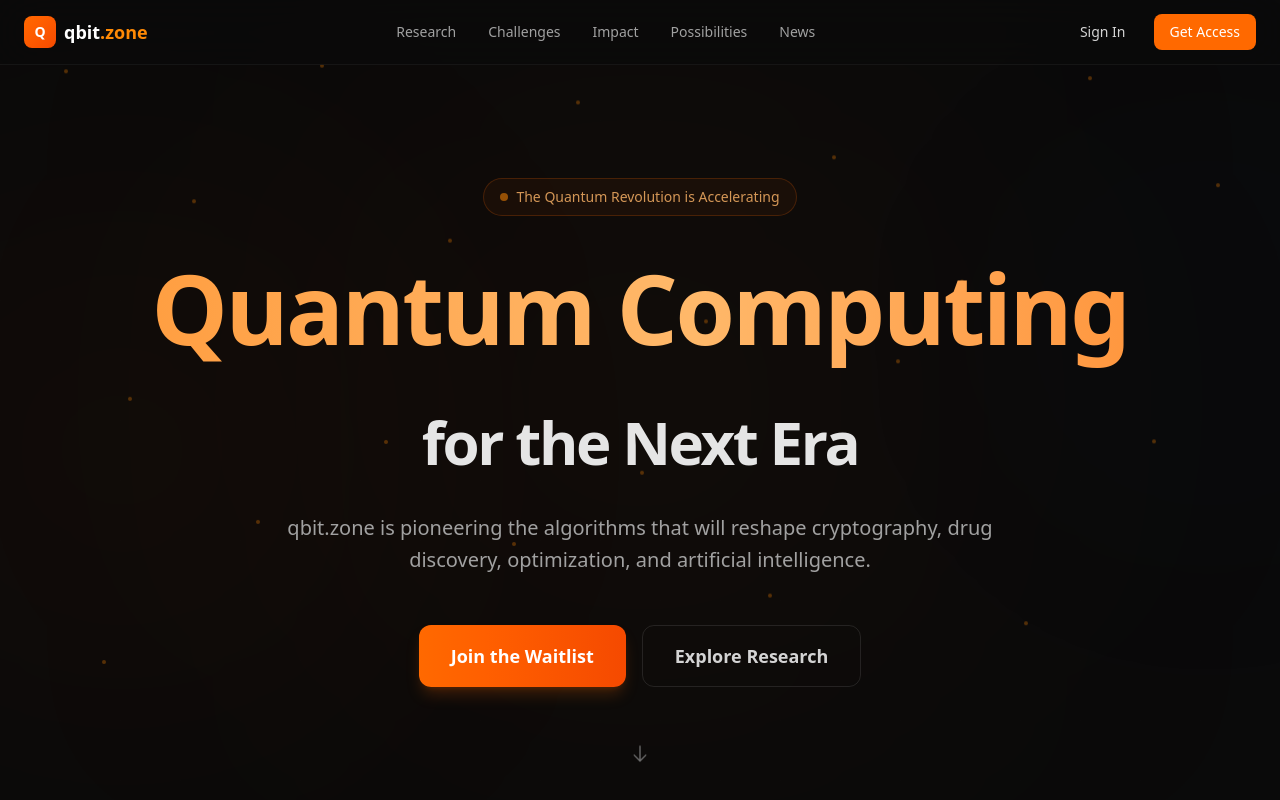
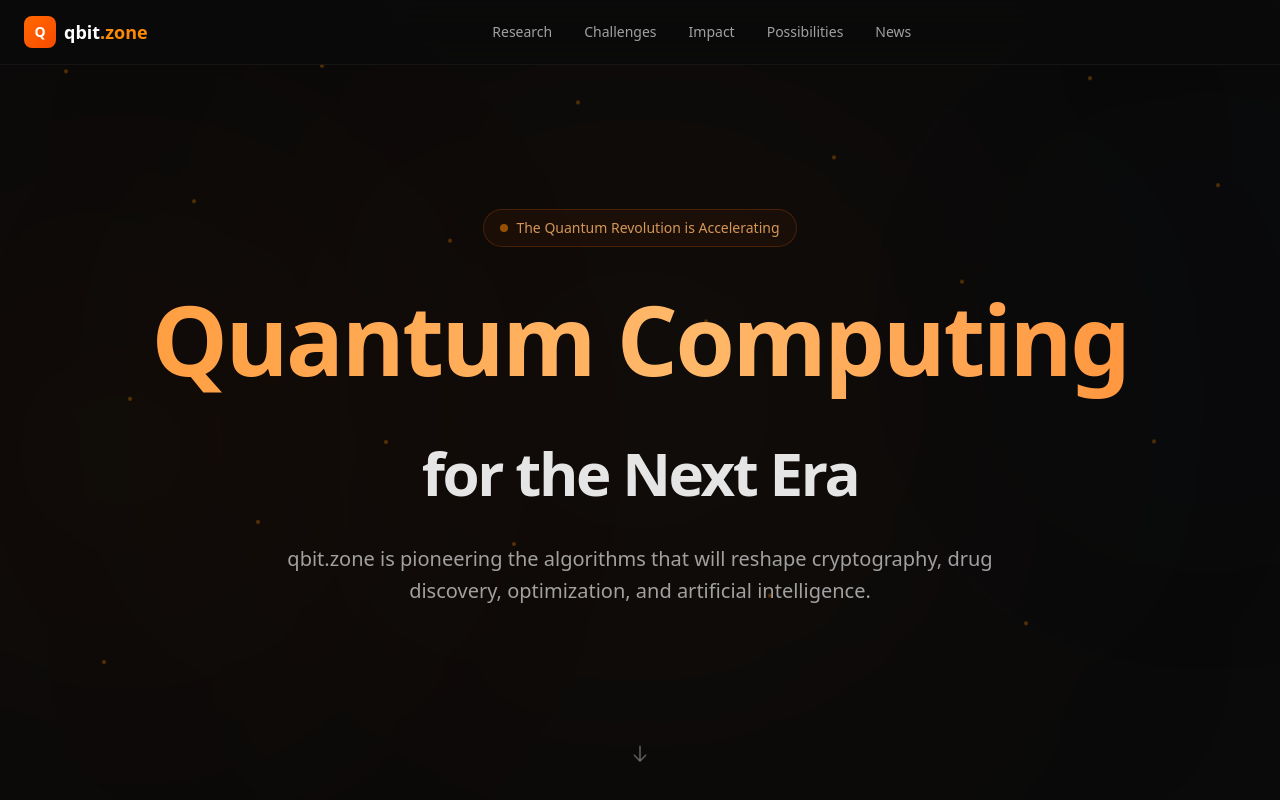
Before and after one commit to ane1990/qbit-zone, a Next.js app: page / in a window 1280 px wide. Shown: the top 800 px of the page. Built offline with nearby package versions, Linux system fonts and the light colour scheme.

Commit message:
chore(static clean up)

```diff
--- a/src/app/page.tsx
+++ b/src/app/page.tsx
@@ -50,12 +50,12 @@ function Navbar() {
           </a>
         </div>
         <div className="flex items-center gap-3">
-          <button className="hidden sm:block px-4 py-2 text-sm text-neutral-300 hover:text-white transition-colors">
+{/*           <button className="hidden sm:block px-4 py-2 text-sm text-neutral-300 hover:text-white transition-colors">
             Sign In
           </button>
           <button className="px-4 py-2 bg-orange-500 hover:bg-orange-600 text-white text-sm font-medium rounded-lg transition-colors">
             Get Access
-          </button>
+          </button> */}
         </div>
       </div>
     </nav>
@@ -149,14 +149,14 @@ function HeroSection() {
           drug discovery, optimization, and artificial intelligence.
         </p>
 
-        <div className="flex flex-col sm:flex-row gap-4 justify-center">
+{/*         <div className="flex flex-col sm:flex-row gap-4 justify-center">
           <button className="px-8 py-4 bg-gradient-to-r from-orange-500 to-orange-600 hover:from-orange-600 hover:to-orange-700 rounded-xl font-semibold text-lg text-white transition-all duration-300 shadow-lg shadow-orange-500/20 hover:shadow-orange-500/30">
             Join the Waitlist
           </button>
           <button className="px-8 py-4 rounded-xl font-semibold text-lg text-neutral-300 border border-white/10 hover:border-orange-500/30 hover:bg-white/5 transition-all duration-300">
             Explore Research
           </button>
-        </div>
+        </div> */}
       </div>
 
       {/* Scroll indicator */}
@@ -624,7 +624,7 @@ function Footer() {
               that will transform industries and solve humanity&apos;s hardest problems.
             </p>
           </div>
-          <div>
+{/*           <div>
             <h4 className="font-semibold text-sm text-neutral-300 mb-4 tracking-wide uppercase">Platform</h4>
             <ul className="space-y-3 text-neutral-500">
               <li><a href="#" className="text-sm hover:text-orange-400 transition-colors">Research</a></li>
@@ -641,13 +641,13 @@ function Footer() {
               <li><a href="#" className="text-sm hover:text-orange-400 transition-colors">Careers</a></li>
               <li><a href="#" className="text-sm hover:text-orange-400 transition-colors">Contact</a></li>
             </ul>
-          </div>
+          </div> */}
         </div>
         <div className="pt-8 border-t border-white/5 flex flex-col md:flex-row justify-between items-center gap-4">
           <p className="text-neutral-600 text-xs">
             &copy; 2026 qbit.zone. All rights reserved.
           </p>
-          <div className="flex gap-5">
+{/*           <div className="flex gap-5">
             <a href="#" className="text-neutral-600 hover:text-orange-400 transition-colors">
               <svg className="w-5 h-5" fill="currentColor" viewBox="0 0 24 24">
                 <path d="M24 4.557c-.883.392-1.832.656-2.828.775 1.017-.609 1.798-1.574 2.165-2.724-.951.564-2.005.974-3.127 1.195-.897-.957-2.178-1.555-3.594-1.555-3.179 0-5.515 2.966-4.797 6.045-4.091-.205-7.719-2.165-10.148-5.144-1.29 2.213-.669 5.108 1.523 6.574-.806-.026-1.566-.247-2.229-.616-.054 2.281 1.581 4.415 3.949 4.89-.693.188-1.452.232-2.224.084.626 1.956 2.444 3.379 4.6 3.419-2.07 1.623-4.678 2.348-7.29 2.04 2.179 1.397 4.768 2.212 7.548 2.212 9.142 0 14.307-7.721 13.995-14.646.962-.695 1.797-1.562 2.457-2.549z" />
@@ -663,7 +663,7 @@ function Footer() {
                 <path d="M20.447 20.452h-3.554v-5.569c0-1.328-.027-3.037-1.852-3.037-1.853 0-2.136 1.445-2.136 2.939v5.667H9.351V9h3.414v1.561h.046c.477-.9 1.637-1.85 3.37-1.85 3.601 0 4.267 2.37 4.267 5.455v6.286zM5.337 7.433c-1.144 0-2.063-.926-2.063-2.065 0-1.138.92-2.063 2.063-2.063 1.14 0 2.064.925 2.064 2.063 0 1.139-.925 2.065-2.064 2.065zm1.782 13.019H3.555V9h3.564v11.452zM22.225 0H1.771C.792 0 0 .774 0 1.729v20.542C0 23.227.792 24 1.771 24h20.451C23.2 24 24 23.227 24 22.271V1.729C24 .774 23.2 0 22.222 0h.003z" />
               </svg>
             </a>
-          </div>
+          </div> */}
         </div>
       </div>
     </footer>
```
